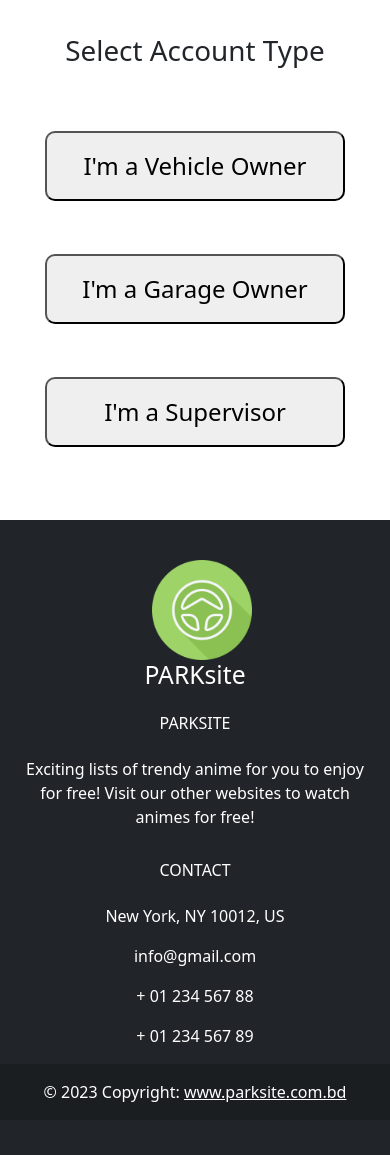
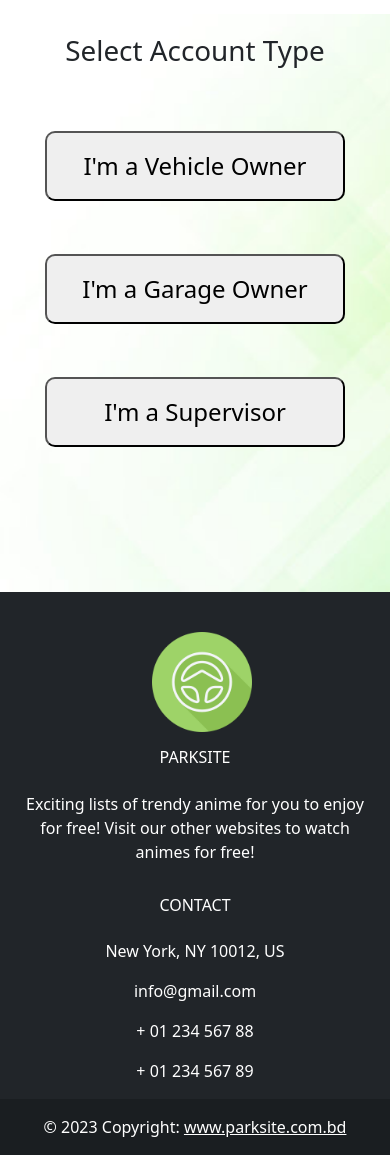
Before and after one commit to williamjefferson6/PARKsite, a PHP site: page /signup.html in a window 390 px wide. Shown: the part 86-1241 px from the top of the page. Before the commit the page ends 1188 px from the top, so only its background shows below. Run offline with PHP 8.4, Linux system fonts and the light colour scheme.

Commit message:
Sign Up 3.0

```diff
--- a/signup.css
+++ b/signup.css
@@ -59,6 +59,9 @@
 }
 
 main{
+    background-image: url(images/back-signup.jpg);
+    background-size: cover;
+    background-repeat: no-repeat;
     display: flex;
     flex-direction: column;
     margin-top: 100px;
@@ -100,6 +103,16 @@ main{
     background-color: #9ed368;
 }
 
+#form{
+    width: 40vw;
+    border-radius: 30px;
+    display: flex;
+    justify-content: center;
+    align-items: center;
+    background-image: linear-gradient(to bottom right,#6eb325 , #b3e97e, #6eb325);
+    height: max-content;
+}
+
 .form{
     width: 30vw;
     display: flex;
@@ -133,14 +146,18 @@ main{
     border-radius: 10px;
     font-size: 20px;
     padding: 10px;
-    background-color: #9ed368;
+    background-color: white;
 }
 
 .submit:hover{
-    background-color: #8bc052;
+    background-color: rgb(229, 220, 220);
 }
 
 @media screen and (max-width: 1200px){
+    #form{
+        width: 50vw;
+    }
+
     .typebtn{
         margin-top: -70px;
         flex-direction: column;
@@ -158,6 +175,10 @@ main{
 }
 
 @media screen and (max-width: 800px){
+    #form{
+        width: 90vw;
+    }
+
     .form{
         width: 80vw;
     }
--- a/signup.html
+++ b/signup.html
@@ -50,6 +50,7 @@
         <div id="form">
 
         </div>
+        <br><br><br>
     </main>
     <footer class="text-center text-lg-start text-white bg-dark">
         <!-- Grid container -->
@@ -60,8 +61,6 @@
                     <!-- Grid column -->
                     <div class="col-md-3 col-lg-3 col-xl-3 mx-auto mt-3">
                         <img class="imglogo" src="images/logo.png" alt="logo" width="100" style="margin-left: 13px" />
-                        <br />
-                        <h2 style="margin-right: auto">PARKsite</h2>
                     </div>
                     <div class="col-md-3 col-lg-3 col-xl-3 mx-auto mt-3">
                         <h6 class="text-uppercase mb-4 font-weight-bold">PARKsite</h6>
--- a/signup.js
+++ b/signup.js
@@ -2,7 +2,8 @@ function showVehicle() {
     var oldContent = document.getElementById('form');
     oldContent.textContent = "";
     var newDiv = document.createElement('div');
-    newDiv.innerHTML = `<h2>Vehicle Owner Form</h2>
+    newDiv.innerHTML = `<br><br>
+                        <h2>Vehicle Owner Form</h2>
                         <div class="form">
                             <label>Full Name: </label>
                             <input class="field" required>
@@ -25,7 +26,7 @@ function showVehicle() {
                             <br>
                             <input type="submit" class="submit"></input>
                         </div>
-                        <br><br><br>`;
+                        <br>`;
     oldContent.appendChild(newDiv);
 }
 
@@ -33,7 +34,8 @@ function showGarage() {
     var oldContent = document.getElementById('form');
     oldContent.textContent = "";
     var newDiv = document.createElement('div');
-    newDiv.innerHTML = `<h2>Garage Owner Form</h2>
+    newDiv.innerHTML = `<br><br>
+                        <h2>Garage Owner Form</h2>
                         <div class="form">
                             <label>Full Name: </label>
                             <input class="field" required>
@@ -56,7 +58,7 @@ function showGarage() {
                             <br>
                             <input type="submit" class="submit"></input>
                         </div>
-                        <br><br><br>`;
+                        <br>`;
     oldContent.appendChild(newDiv);
 }
 
@@ -64,7 +66,8 @@ function showSuper() {
     var oldContent = document.getElementById('form');
     oldContent.textContent = "";
     var newDiv = document.createElement('div');
-    newDiv.innerHTML = `<h2>Supervisor Form</h2>
+    newDiv.innerHTML = `<br><br>
+                        <h2>Supervisor Form</h2>
                         <div class="form">
                             <label>Full Name: </label>
                             <input class="field" required>
@@ -79,6 +82,6 @@ function showSuper() {
                             <br>
                             <input type="submit" class="submit"></input>
                         </div>
-                        <br><br><br>`;
+                        <br>`;
     oldContent.appendChild(newDiv);
 }
```
Also changed, not shown: images/back-signup.jpg (added).
